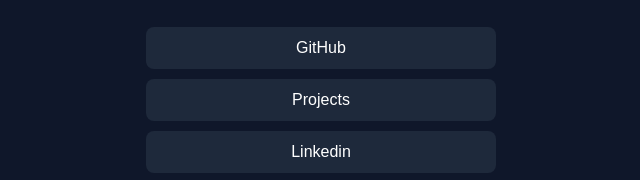
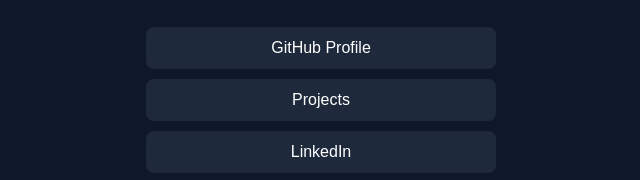
Before and after one commit to x2vmbwtsjf-afk/Ilanhaitas, a plain HTML site: page index.html in a window 1280 px wide. Shown: the part 192-372 px from the top of the page, 319-959 px from the left. Drawn offline with Linux system fonts and the light colour scheme.

Commit message:
Update index.html

```diff
--- a/index.html
+++ b/index.html
@@ -49,11 +49,11 @@ a:hover {
 <h1>Ilan Haitas</h1>
 <div class="subtitle">Network & Data Center Infrastructure</div>
 
-<a href="https://github.com/x2vmbwtsjf-afk">GitHub</a>
+<a href="https://github.com/x2vmbwtsjf-afk">GitHub Profile</a>
 
-<a href="https://github.com/x2vmbwtsjf-afk">Projects</a>
+<a href="https://github.com/x2vmbwtsjf-afk?tab=repositories">Projects</a>
 
-<a href="https://linkedin.com/ilanhaitas">Linkedin</a>
+<a href="https://linkedin.com/in/ilanhaitas">LinkedIn</a>
 
 <a href="mailto:ilanhaitas@gmail.com">Contact</a>
 
```
